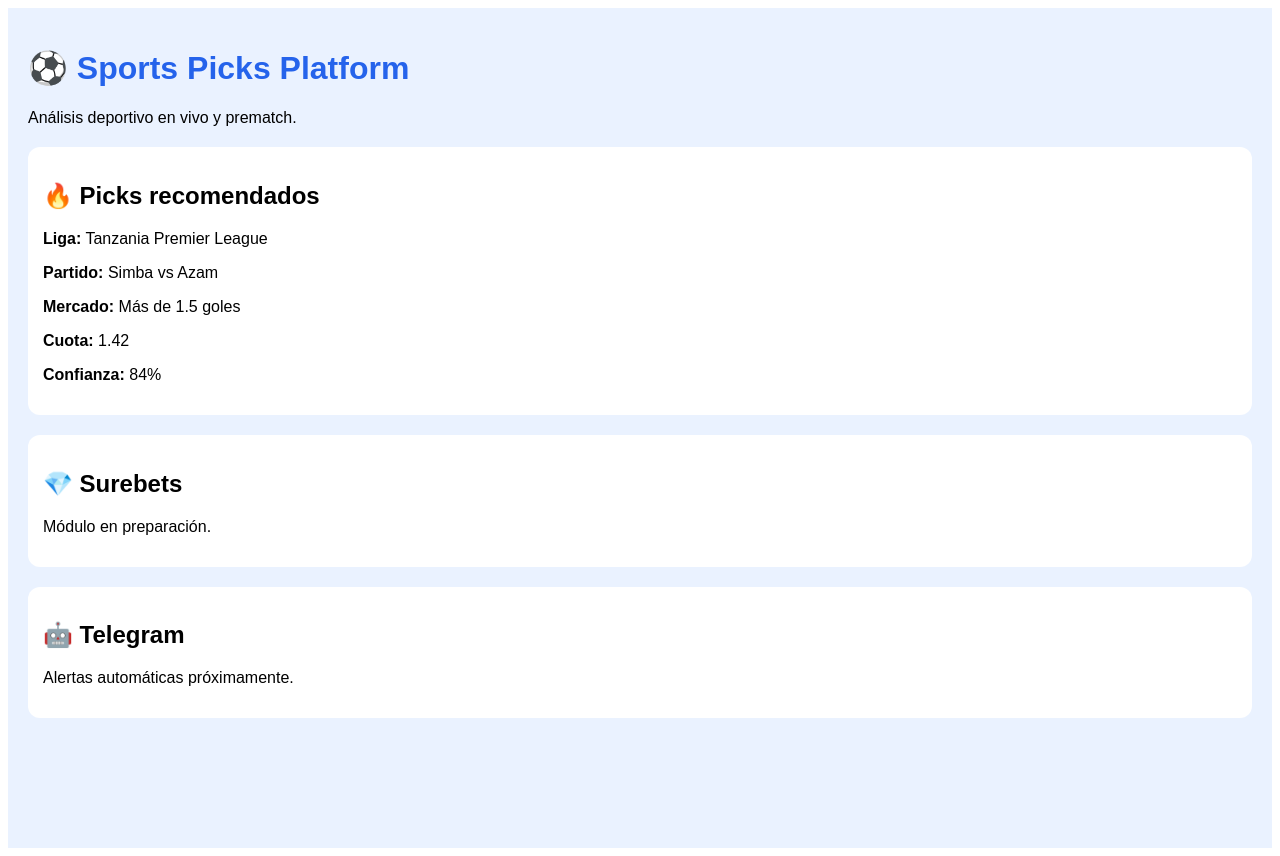
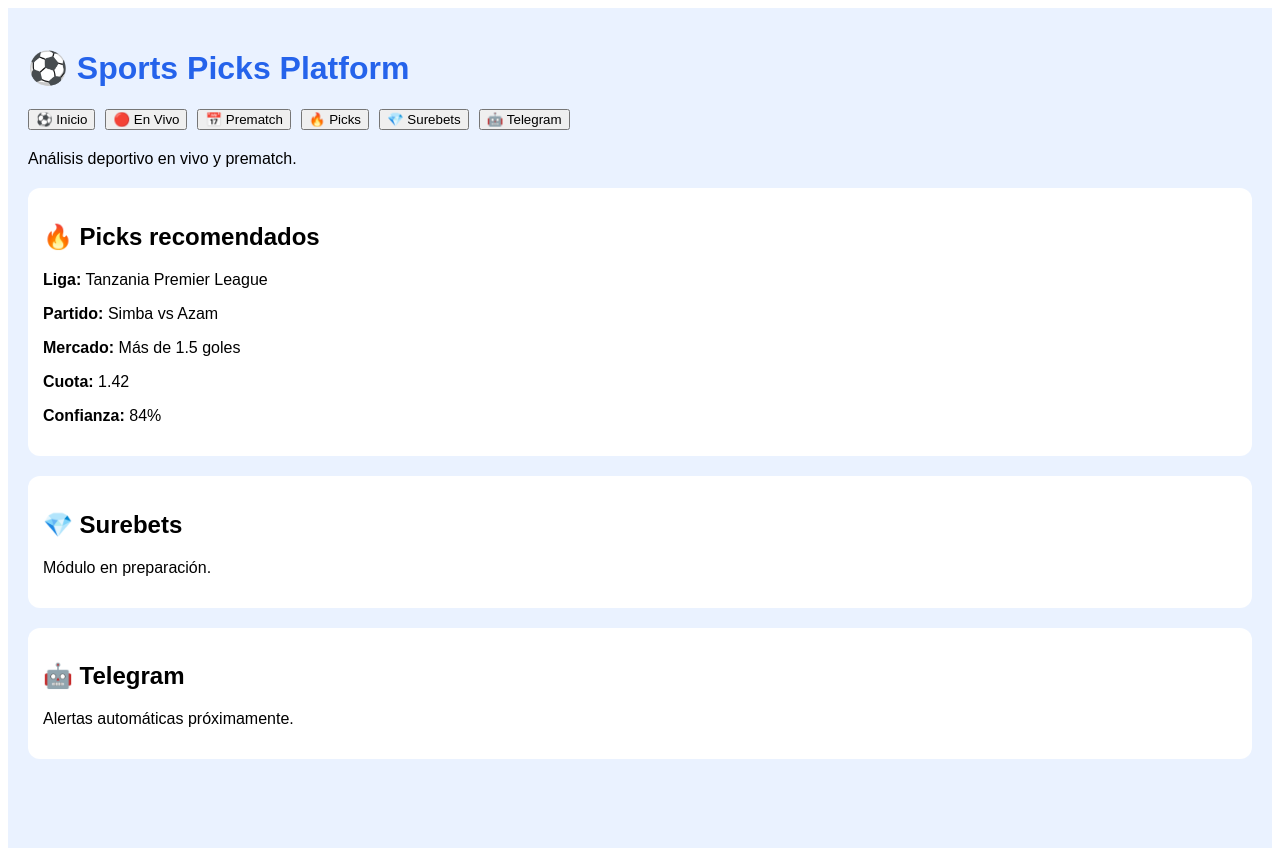
Before and after one commit to estoeslacallalacalla-debug/sports-picks-platform, a Next.js app: page / in a window 1280 px wide. Built offline with nearby package versions, Linux system fonts and the light colour scheme.

Commit message:
Add navigation buttons to the sports picks platform
Added a button group for navigation options.

```diff
--- a/pages/index.js
+++ b/pages/index.js
@@ -12,7 +12,22 @@ export default function Home() {
       <h1 style={{ color: "#2563eb" }}>
         ⚽ Sports Picks Platform
       </h1>
-
+<div
+  style={{
+    display: "flex",
+    gap: "10px",
+    flexWrap: "wrap",
+    marginTop: "20px",
+    marginBottom: "20px"
+  }}
+>
+  <button>⚽ Inicio</button>
+  <button>🔴 En Vivo</button>
+  <button>📅 Prematch</button>
+  <button>🔥 Picks</button>
+  <button>💎 Surebets</button>
+  <button>🤖 Telegram</button>
+</div>
       <p>
         Análisis deportivo en vivo y prematch.
       </p>
```
